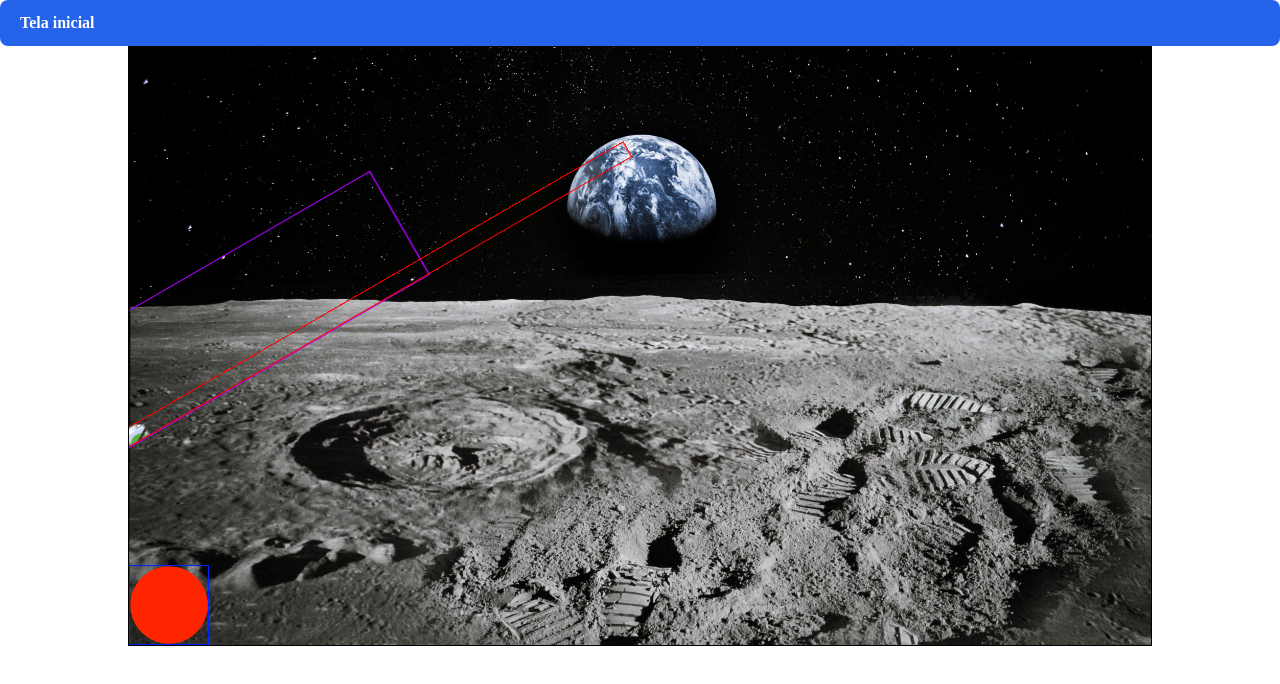
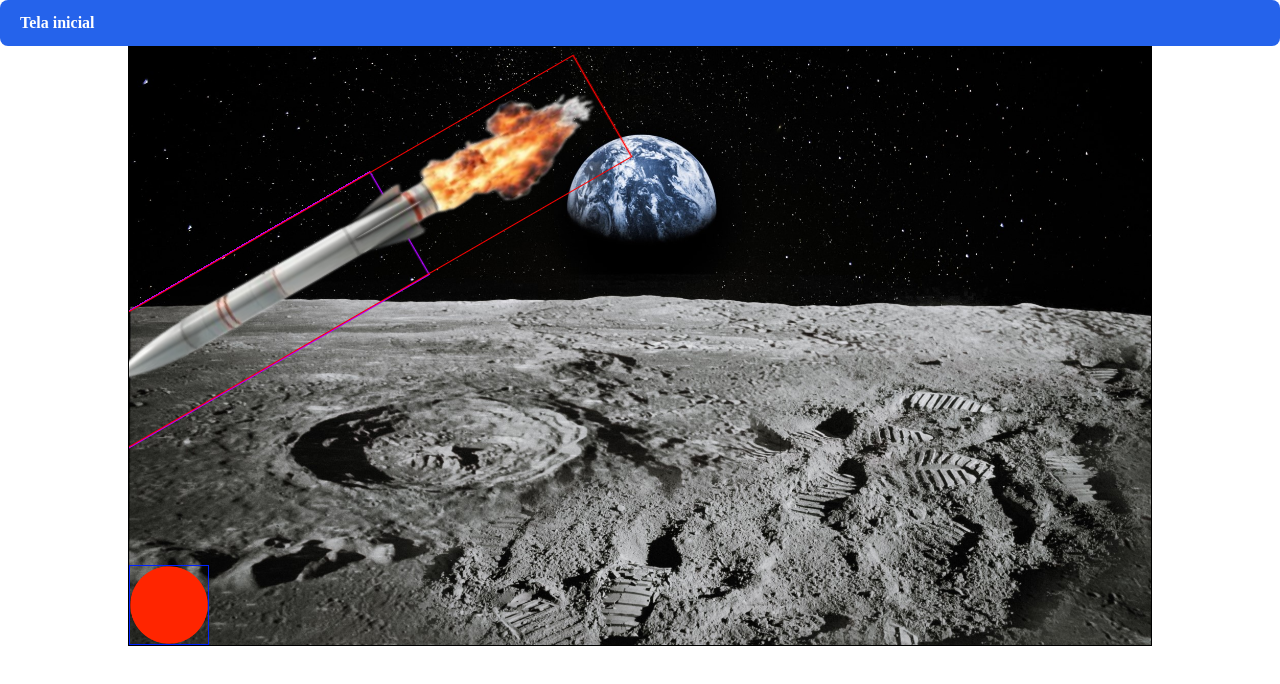
Before and after one commit to vitorbrandaov9-cloud/vitorbrandaov9-cloud.github.io, a plain HTML site: page indexJogoRed.html in a window 1280 px wide. Drawn offline with Linux system fonts and the light colour scheme; files whose address does not match are found by name.

Commit message:
Fix HTML formatting and structure

```diff
--- a/indexJogoRed.html
+++ b/indexJogoRed.html
@@ -30,7 +30,7 @@
     <div class="gamescreen">
         <img id="bola" src="./images/bola.png" class="bola">
         <div class="missil-hitbox">
-            <img src="./images/missil.png" class="missil">
+            <img src="missil.png" class="missil">
         </div>
         <img id="explosion" src="./images/explosion.png" class="explosion">
     </div>
```
